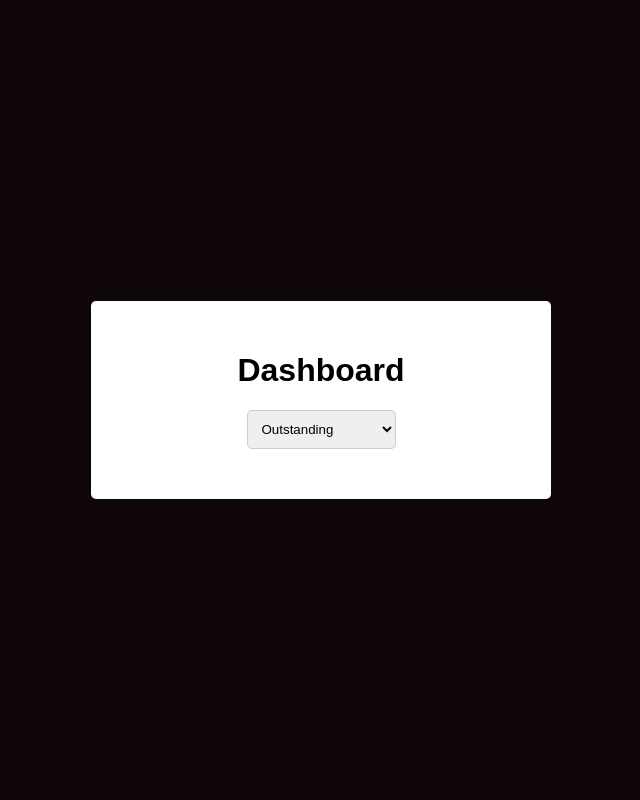
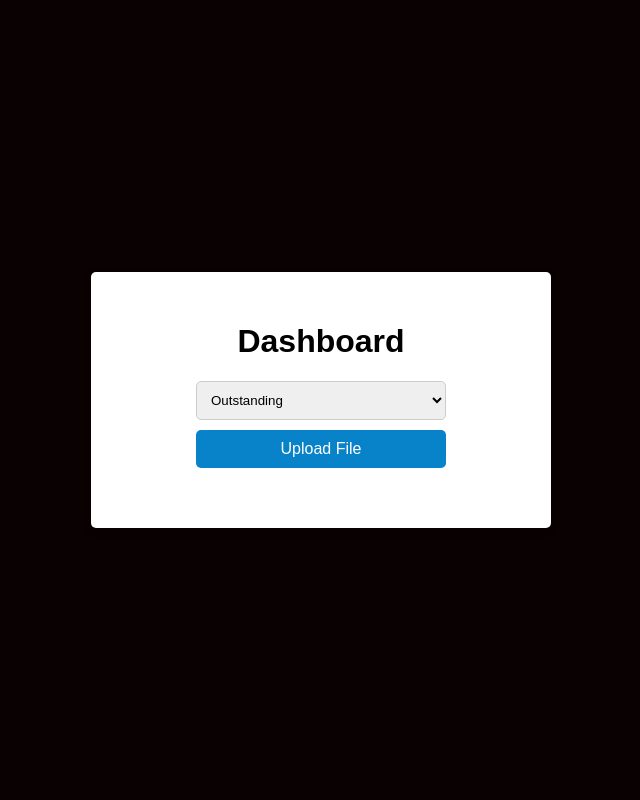
Before and after one commit to Divyasuresh7/Application_AWS_S3, a Flask app: page /dashboard in a window 1280 px wide. Shown: the whole page, without its empty margins (319-959 px from the left). Run offline with Flask 3, Linux system fonts and the light colour scheme.

Commit message:
Upload button included in dashboard

```diff
--- a/app.py
+++ b/app.py
@@ -6,13 +6,13 @@ app = Flask(__name__)
 # Replace these values with your Active Directory server and domain details
 # AD_SERVER = 'ldap://your_ad_server_address'
 # AD_SERVER = 'ldap://OTMUMACKADC.orient.com'
-AD_SERVER = 'ldap://127.0.0.1:5000/'
+AD_SERVER = 'ldap://OTMUMBDCPRD.orient.com/'
 BASE_DN = 'OU=Users,DC=orient,DC=com'
 
 def validate_credentials(username, password):
     try:
         conn = ldap3.Connection(
-            AD_SERVER, user=f'{username}@orient.com', password=password, auto_bind=True
+            AD_SERVER, user=f'{username}', password=password, auto_bind=True
         )
         conn.search(
             search_base=BASE_DN,
@@ -37,7 +37,7 @@ def validate_credentials(username, password):
 def index():
     return render_template('login.html')
 
-@app.route('/login', methods=['POST'])
+@app.route('/login', methods=['GET','POST'])
 def login():
     username = request.json.get('username')
     password = request.json.get('password')
--- a/templates/dashboard.html
+++ b/templates/dashboard.html
@@ -7,7 +7,7 @@
     <style>
         body {
             font-family: Arial, sans-serif;
-            background-color: #100808;
+            background-color: #0a0202;
             margin: 0;
             padding: 0;
             display: flex;
@@ -17,29 +17,51 @@
         }
 
         .dashboard-container {
-            background-color: white;
+            background-color: #ffffff;
             padding: 30px;
             border-radius: 5px;
             box-shadow: 0 2px 10px rgba(0, 0, 0, 0.1);
             max-width: 400px;
             width: 100%;
             text-align: center;
+            align-items: center;
         }
 
         .dropdown {
             display: inline-block;
+            margin-bottom: 10px;
+            width: 250px;
         }
 
         .dropdown select {
             padding: 10px;
             border: 1px solid #ccc;
             border-radius: 5px;
+            width: 250px;
+        }
+
+        .upload-button {
+            display: block;
+            width: 230px;
+            padding: 10px;
+            background-color: #0882c8;
+            color: #ffffff;
+            border: none;
+            border-radius: 5px;
+            cursor: pointer;
+            transition: background-color 0.2s ease-in-out;
+            text-align: center;
+            text-decoration: none;
+            margin-bottom: 10px;
+            display: inline-block;
+        }
+
+        .upload-button:hover {
+            background-color: #0cd74c;
         }
 
         .dashboard-content {
             margin-top: 20px;
-            max-width: 400px;
-            width: 100%;
         }
     </style>
 </head>
@@ -53,6 +75,7 @@
                 <option value="sales">Sales Data</option>
             </select>
         </div>
+        <a href="#" class="upload-button" id="upload-button">Upload File</a>
         <div class="dashboard-content">
             <div id="outstanding-content" style="display: none;">
                 <!-- Content for Outstanding option -->
@@ -78,6 +101,23 @@
             }
             document.getElementById(selectedValue + "-content").style.display = "block";
         });
+
+        document.getElementById("upload-button").addEventListener("click", function () {
+            var fileInput = document.createElement("input");
+            fileInput.type = "file";
+            fileInput.accept = ".txt,.csv"; // Add accepted file types here if needed
+            fileInput.style.display = "none";
+
+            fileInput.addEventListener("change", function (event) {
+                var file = event.target.files[0];
+                // Code to handle the uploaded file
+                console.log("File uploaded:", file.name);
+            });
+
+            document.body.appendChild(fileInput);
+            fileInput.click();
+            document.body.removeChild(fileInput);
+        });
     </script>
 </body>
 </html>
```
Also changed, not shown: templates/login.html (+8 -2 lines).
